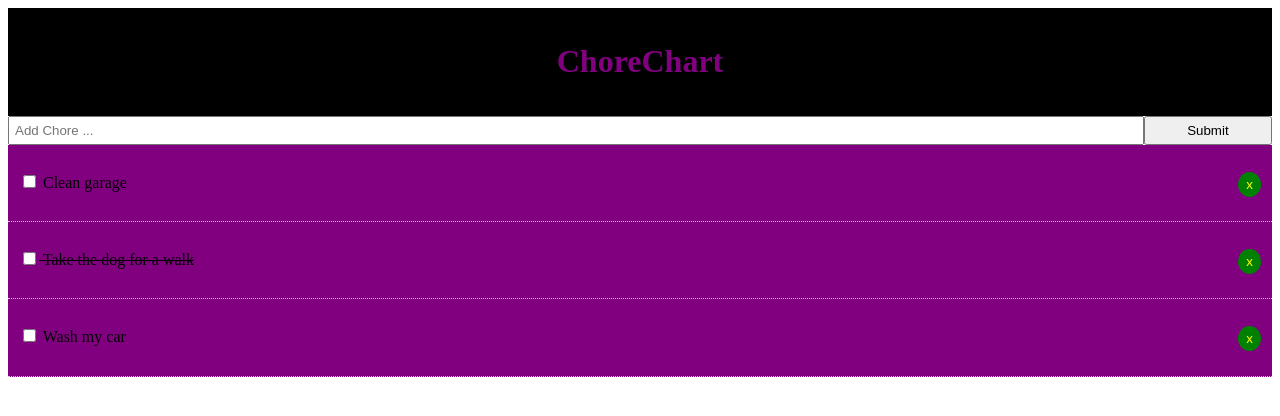
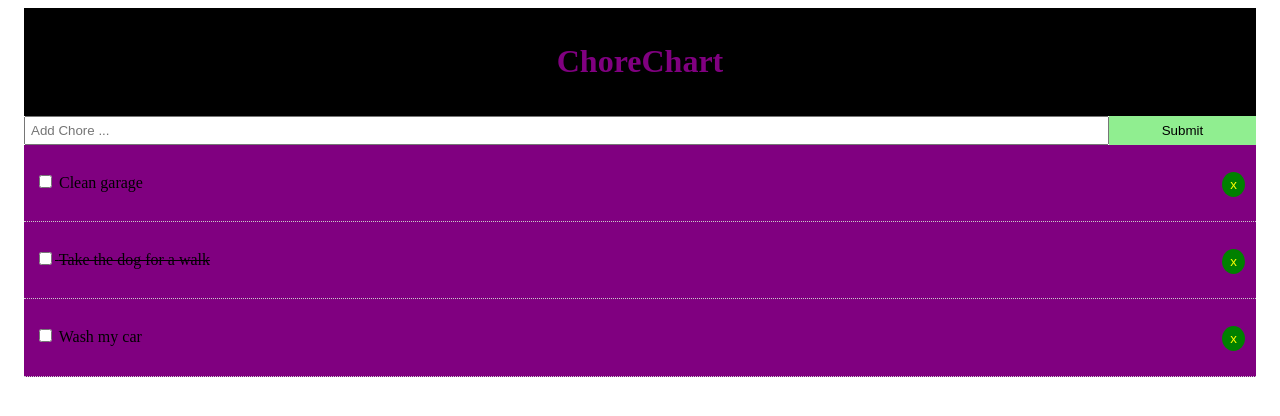
Before and after one commit to zcarey90/reactapp, a React (Create React App) app in the folder my-react-app/: page / in a window 1280 px wide. Shown: the top 416 px of the page. Built offline with nearby package versions, Linux system fonts and the light colour scheme.

Commit message:
updated submit button

```diff
--- a/my-react-app/src/App.css
+++ b/my-react-app/src/App.css
@@ -13,3 +13,20 @@ a {
   color: aqua;
   text-decoration: none;
 }
+
+.receptacle {
+  padding: 0 1rem;
+}
+
+.button {
+  display: inline-block;
+  border: none;
+  background: lightgreen;
+  color: black;
+  padding: 7px 20px;
+  cursor: pointer;
+}
+
+.button:hover {
+  background: darkblue;
+}
--- a/my-react-app/src/App.js
+++ b/my-react-app/src/App.js
@@ -45,6 +45,7 @@ class App extends Component {
   render() {
     return (
       <div className="App">
+        <div className="receptacle">
           <Header />
           <AddChore />
           <Chores
@@ -53,6 +54,7 @@ class App extends Component {
             delChore={this.delChore}
           />
         </div>
+      </div>
     );
   }
 }
```
Lines whose indentation alone changed are shown as unchanged.
